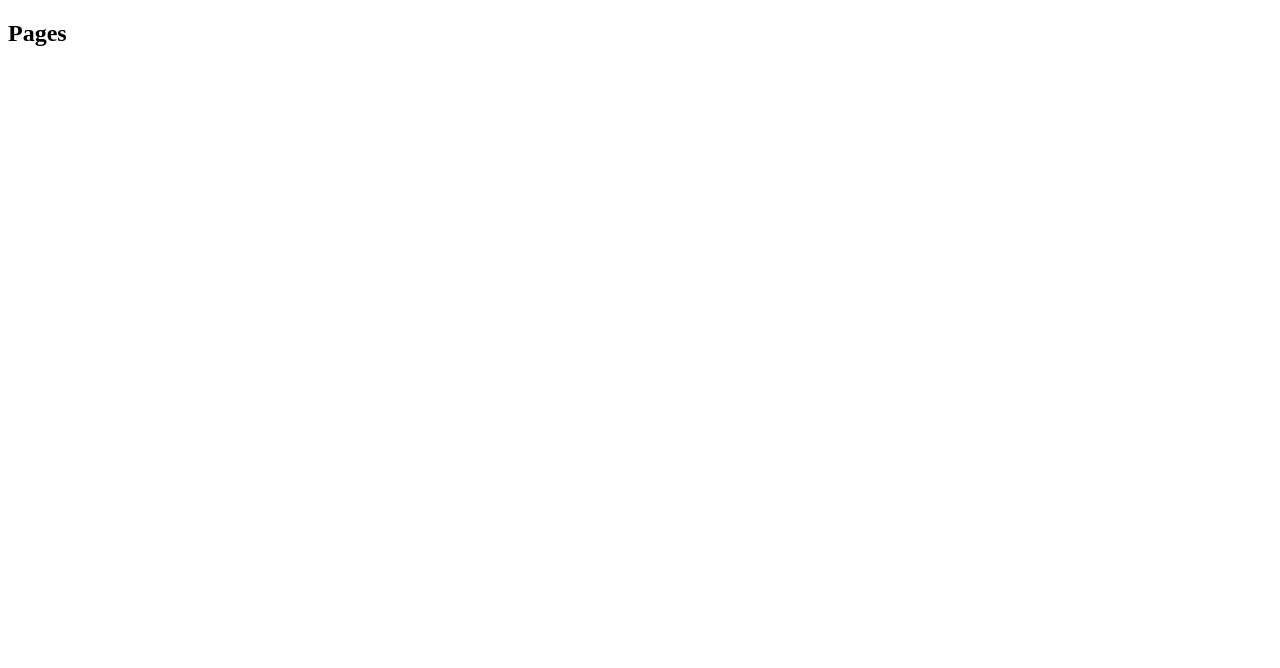
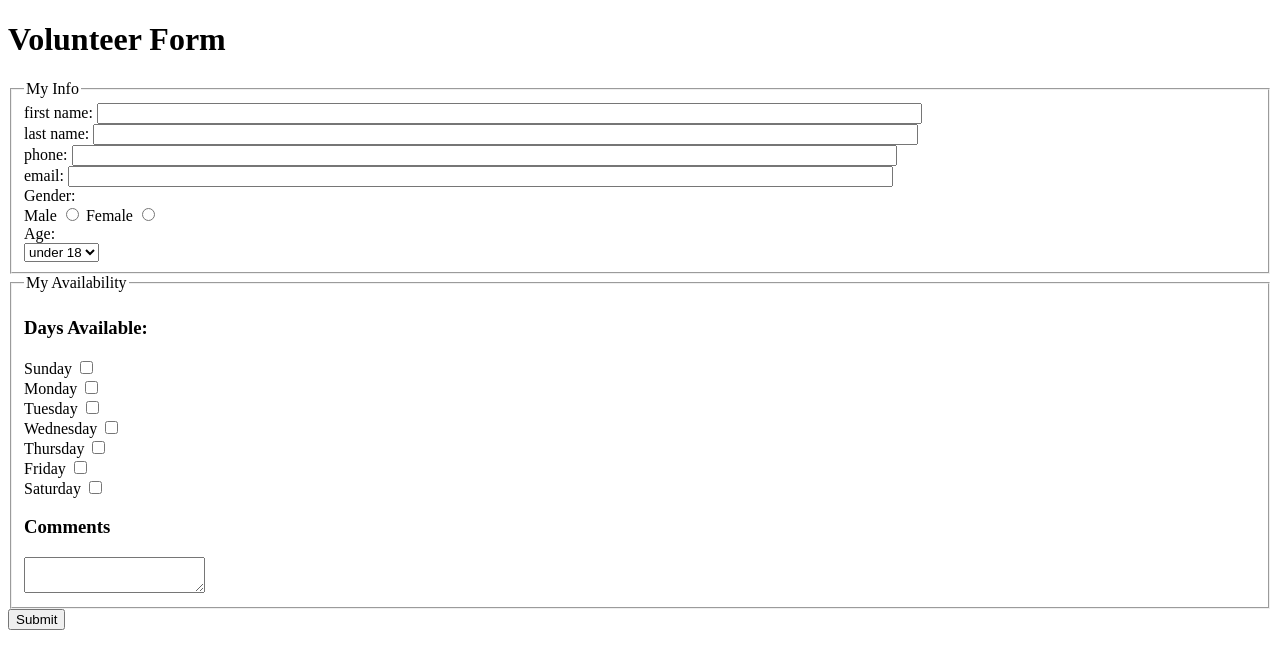
Before and after one commit to swatkins1/webdev_lab5, a plain HTML site: page index.html in a window 1280 px wide. Drawn offline with Linux system fonts and the light colour scheme.

Commit message:
Update index.html

```diff
--- a/index.html
+++ b/index.html
@@ -1,19 +1,46 @@
 <!DOCTYPE html>
 <html lang="en">
 <head>
-    <meta charset="utf-8">
-    <title>Wee</title>
+  <meta charset="utf-8">
+  <title>Document</title>
 </head>
 <body>
-    <header>
-        <h2>Pages</h2>
-
-    </header>
-
-	 <main>
-
-
-
-    </main>
-
+  <h1>Volunteer Form</h1>
+  <form action="http://bloomingdale.sat.iit.edu/kriedan/lab3formscript.php" method="post">
+    <fieldset>
+      <legend>My Info</legend>
+      <div><label>first name: <input size="100" type="text" name="first_name_field"></label></div>
+      <div><label>last name: <input size="100" type="text" name="last_name_field"></label></div>
+      <div><label>phone: <input size="100" type="text" name="phone_field"></label></div>
+      <div><label>email: <input size="100" type="text" name="email_field"></label></div>
+      <div>Gender: </div>
+      <div>
+        <label>Male <input type="radio" name="gender_field" value="male"></label>
+        <label>Female <input type="radio" name="gender_field" value="female"></label>
+      </div>
+      <div>Age: </div>
+      <select name="age_field">
+        <option>under 18</option>
+        <option>over 18</option>
+      </select>
+    </fieldset>
+    <fieldset>
+      <legend>My Availability</legend>
+      <h3>Days Available:</h3>
+      <div>
+        <div><label>Sunday <input type="checkbox" name="available_field[]" value="sunday"></label></div>
+        <div><label>Monday <input type="checkbox" name="available_field[]" value="monday"></label></div>
+        <div><label>Tuesday <input type="checkbox" name="available_field[]" value="tuesday"></label></div>
+        <div><label>Wednesday <input type="checkbox" name="available_field[]" value="wednesday"></label></div>
+        <div><label>Thursday <input type="checkbox" name="available_field[]" value="thursday"></label></div>
+        <div><label>Friday <input type="checkbox" name="available_field[]" value="friday"></label></div>
+        <div><label>Saturday <input type="checkbox" name="available_field[]" value="saturday"></label></div>
+        <h3>Comments</h3>
+        <textarea name="comments_field"></textarea>
+      </div>
+    </fieldset>
+    <input type="hidden" name="hidden_field" value="dkriegls">
+    <input type="submit">
+  </form>
 </body>
+</html>
```
